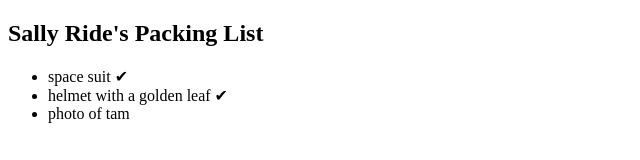
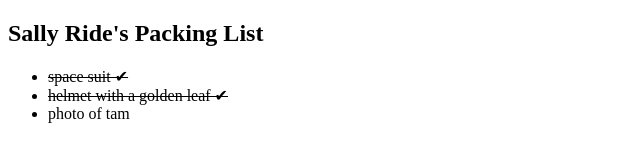
Before and after one commit to c0ldbear/fullstack-fi, a React (Vite) app in the folder part1/extra/: page / in a window 1280 px wide. Shown: the top 160 px of the page, without its empty margins (0-640 px from the left). Built offline with nearby package versions, Linux system fonts and the light colour scheme.

Commit message:
Add a html tag to the component within the ternary operator

```diff
--- a/part1/extra/src/components/PackingList.jsx
+++ b/part1/extra/src/components/PackingList.jsx
@@ -1,5 +1,5 @@
 function Item({ name, isPacked }) {
-  return <li className="item">{isPacked ? name + " ✔" : name} </li>;
+  return <li className="item">{isPacked ? (<del>{name + " ✔" }</del>): (name)} </li>;
 }
 
 export default function PackingList() {
```
